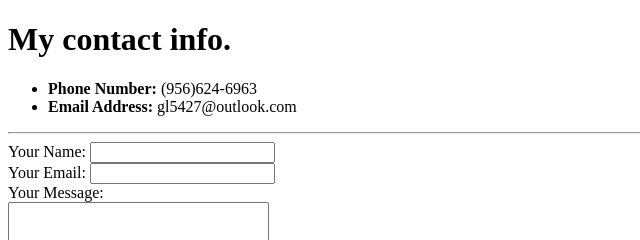
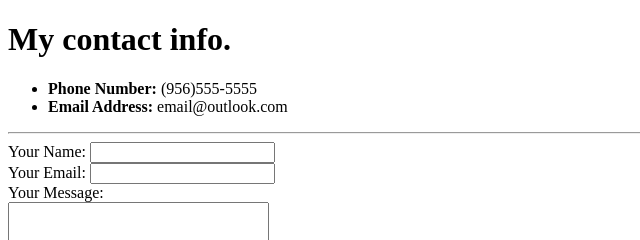
Before and after one commit to GTL5427/CV, a plain HTML site: page contact.html in a window 1280 px wide. Shown: the top 240 px of the page, 0-640 px from the left. Drawn offline with Linux system fonts and the light colour scheme.

Commit message:
Update contact.html

```diff
--- a/contact.html
+++ b/contact.html
@@ -7,8 +7,8 @@
   <body>
     <h1>My contact info.</h1>
     <ul>
-      <li><strong>Phone Number: </strong>(956)624-6963</li>
-      <li><strong>Email Address: </strong>gl5427@outlook.com</li>
+      <li><strong>Phone Number: </strong>(956)555-5555</li>
+      <li><strong>Email Address: </strong>email@outlook.com</li>
     </ul>
     <hr>
     <form enctype="text/plain" action="mailto:gl5427@outlook.com" method="post">
```
